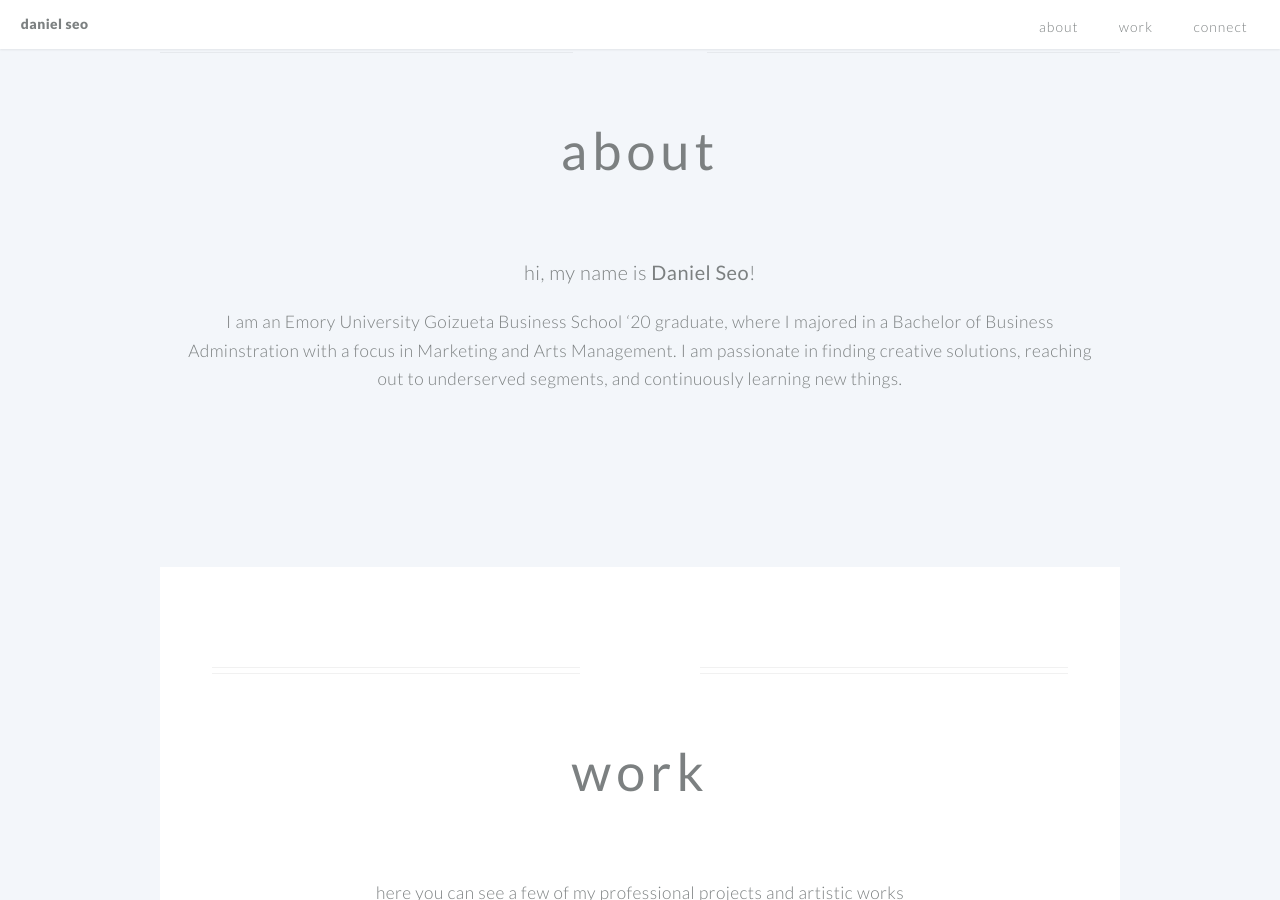
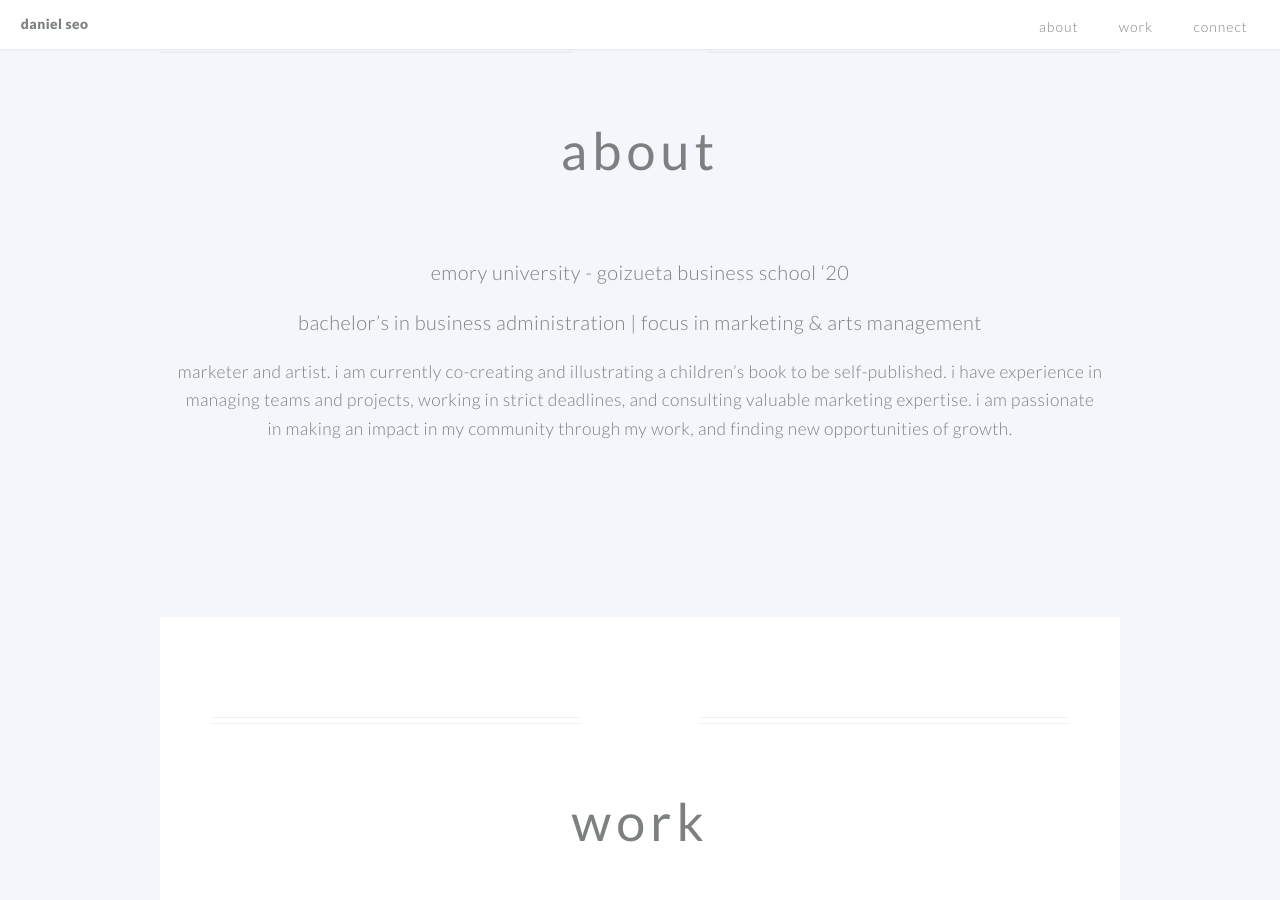
Before and after one commit to danielyseo/danielyseo.github.io, a Jekyll site: the page built from index.md, in a window 1280 px wide and 900 px high, scrolled down 611 px. Built offline with Jekyll 4.4.1, drawn with Linux system fonts in a browser that asks for light colours; some of the changed text lies outside the part shown.

Commit message:
Update index.md

```diff
--- a/index.md
+++ b/index.md
@@ -36,12 +36,13 @@ portfolio_description: here you can see a few of my professional projects and ar
 
 # By declaring these variables, you can include a CTA section.
 cta: connect # the heading for your CTA section
-cta_description: please don't hesitate to reach out to (501) 410 4149 or danielseo98@gmail.com. # a description to be desplayed below the heading and above the content
+cta_description: please call (501-410-4149) or email me (danielseo98@gmail.com) for any questions or inquiries. # a description to be desplayed below the heading and above the content
 cta_button: mailto:danielseo98@gmail.com # a link to an external website or to media
 cta_button_label: e-mail me # the label on the button
 
 ---
 [//]: # (write a bit about yourself here)
-### hi, my name is **Daniel Seo**!
+### emory university - goizueta business school '20
+### bachelor's in business administration | focus in marketing & arts management
 
-I am an Emory University Goizueta Business School '20 graduate, where I majored in a Bachelor of Business Adminstration with a focus in Marketing and Arts Management. I am passionate in finding creative solutions, reaching out to underserved segments, and continuously learning new things.
+marketer and artist. i am currently co-creating and illustrating a children's book to be self-published. i have experience in managing teams and projects, working in strict deadlines, and consulting valuable marketing expertise. i am passionate in making an impact in my community through my work, and finding new opportunities of growth.
```
